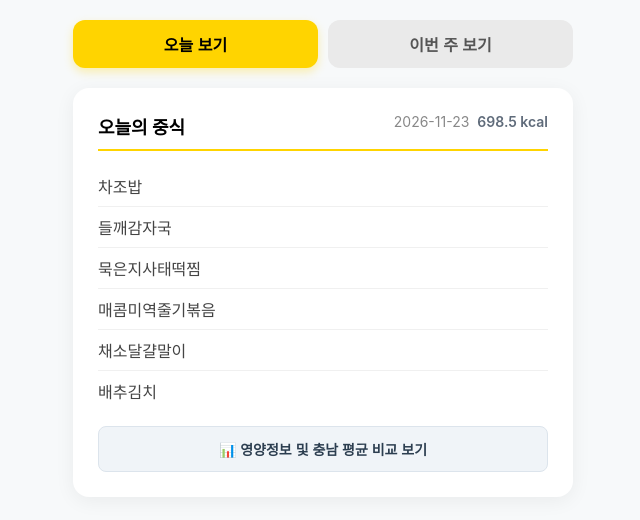
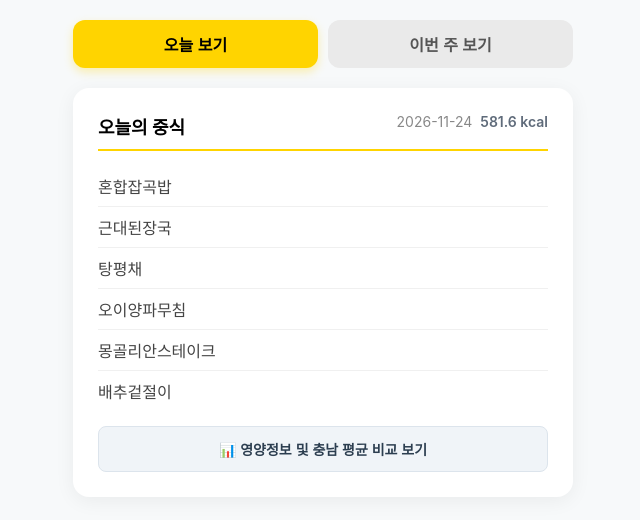
Before and after one commit to 0115seed-sketch/meal-app2, a plain HTML site: page index.html in a window 1280 px wide. Shown: the whole page, without its empty margins (317-957 px from the left). Drawn offline with Linux system fonts and the light colour scheme.

Commit message:
Auto-update meal data: 2026-11-24

```diff
--- a/index.html
+++ b/index.html
@@ -3,11 +3,11 @@
 <head>
     <meta charset="UTF-8">
     <meta name="viewport" content="width=device-width, initial-scale=1.0">
-    <title>업성고 급식 - 2026-11-23</title>
+    <title>업성고 급식 - 2026-11-24</title>
     <meta property="og:type" content="website">
-    <meta property="og:title" content="오늘의 급식 (2026-11-23)">
-    <meta property="og:description" content="차조밥, 들깨감자국, 묵은지사태떡찜, 매콤미역줄기볶음, 채소달걀말이, 배추김치...">
-    <meta property="og:image" content="https://0115seed-sketch.github.io/meal-app2/images/meal_20261123.png">
+    <meta property="og:title" content="오늘의 급식 (2026-11-24)">
+    <meta property="og:description" content="혼합잡곡밥, 근대된장국, 탕평채, 오이양파무침, 몽골리안스테이크, 배추겉절이...">
+    <meta property="og:image" content="https://0115seed-sketch.github.io/meal-app2/images/meal_20261124.png">
     <meta property="og:image:width" content="800">
     <meta property="og:image:height" content="400">
     <style>
@@ -175,7 +175,7 @@
             <h2 id="today-title">
                 오늘의 중식
                 <span class="title-meta">
-                    <span class="date">2026-11-23</span>
+                    <span class="date">2026-11-24</span>
                     <span class="kcal" id="today-kcal"></span>
                 </span>
             </h2>
@@ -204,8 +204,8 @@
     <script>
         // 파이썬 스크립트에서 주입하는 데이터
         const weeklyData = {"20261123": {"date_formatted": "2026-11-23", "dishes": ["차조밥", "들깨감자국", "묵은지사태떡찜", "매콤미역줄기볶음", "채소달걀말이", "배추김치"], "nutrients": {"carbs": 89.8, "protein": 40.6, "fat": 17.7, "kcal": 698.5}}, "20261124": {"date_formatted": "2026-11-24", "dishes": ["혼합잡곡밥", "근대된장국", "탕평채", "오이양파무침", "몽골리안스테이크", "배추겉절이"], "nutrients": {"carbs": 71.6, "protein": 37.3, "fat": 14.5, "kcal": 581.6}}, "20261125": {"date_formatted": "2026-11-25", "dishes": ["기장밥", "소고기마라탕", "애호박새우젓볶음", "꿔바로우/소스", "배추김치", "요구르트(플레인)"], "nutrients": {"carbs": 169.3, "protein": 27.1, "fat": 25.5, "kcal": 1022.6}}, "20261126": {"date_formatted": "2026-11-26", "dishes": ["추가밥", "새우버거", "크림카레우동", "유부김치국", "나쵸&토마토살사샐러드", "깍두기"], "nutrients": {"carbs": 159.3, "protein": 25.3, "fat": 60.0, "kcal": 1279.9}}, "20261127": {"date_formatted": "2026-11-27", "dishes": ["햄치즈샌드위치", "샤인머스켓음료", "초코칩쿠키"], "nutrients": {"carbs": 48.7, "protein": 6.1, "fat": 10.9, "kcal": 318.7}}};
-        const chungnamAvg = {"carbs": 95.5, "protein": 29.7, "fat": 19.1, "sample_count": 176};
-        const todayYmd = "20261123";
+        const chungnamAvg = {"carbs": 101.4, "protein": 31.7, "fat": 19.9, "sample_count": 179};
+        const todayYmd = "20261124";
 
         // 요일 배열
         const daysOfWeek = ['일', '월', '화', '수', '목', '금', '토'];
```
Also changed, not shown: images/meal_20261123.png (deleted), images/meal_20261124.png (added), 1 other file.
